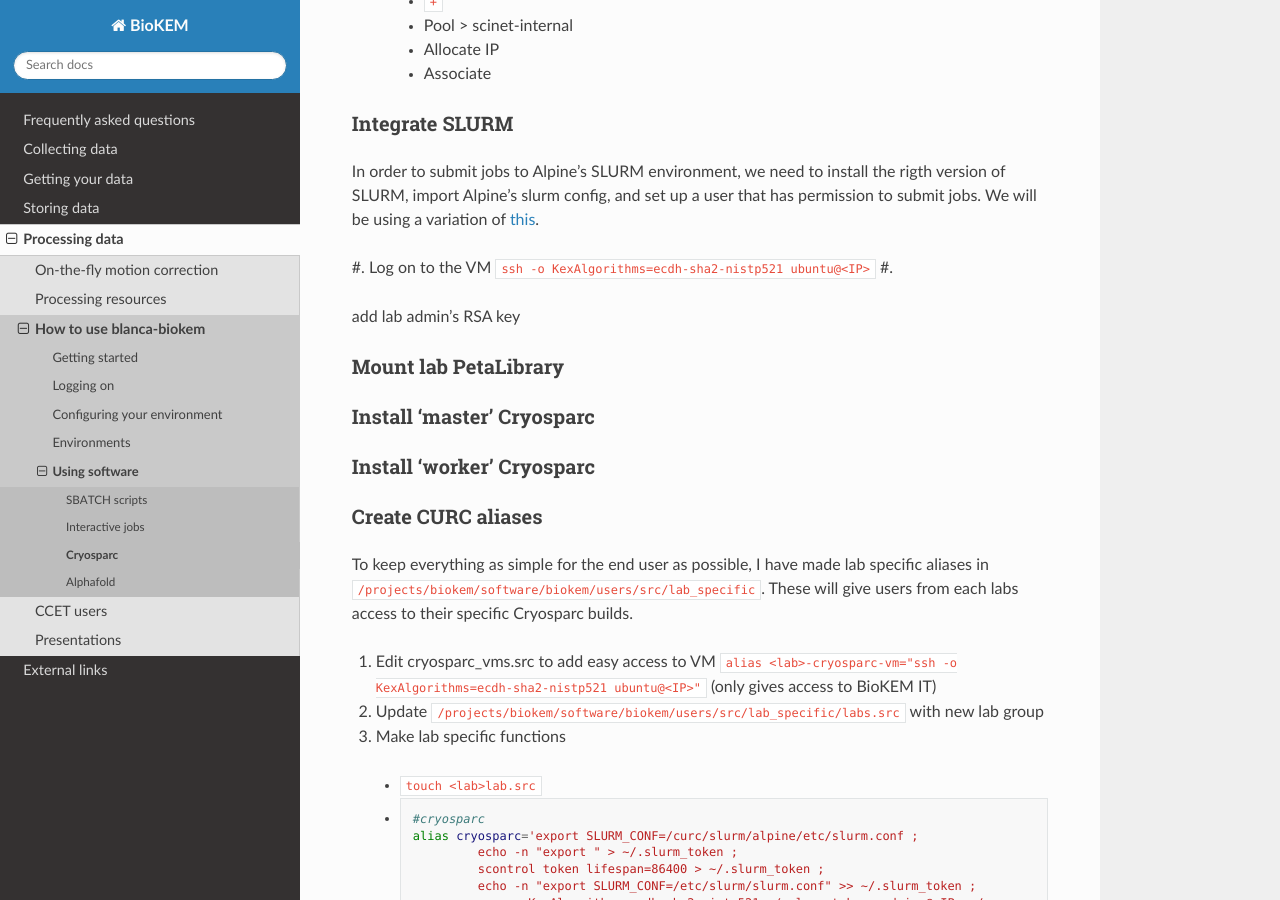
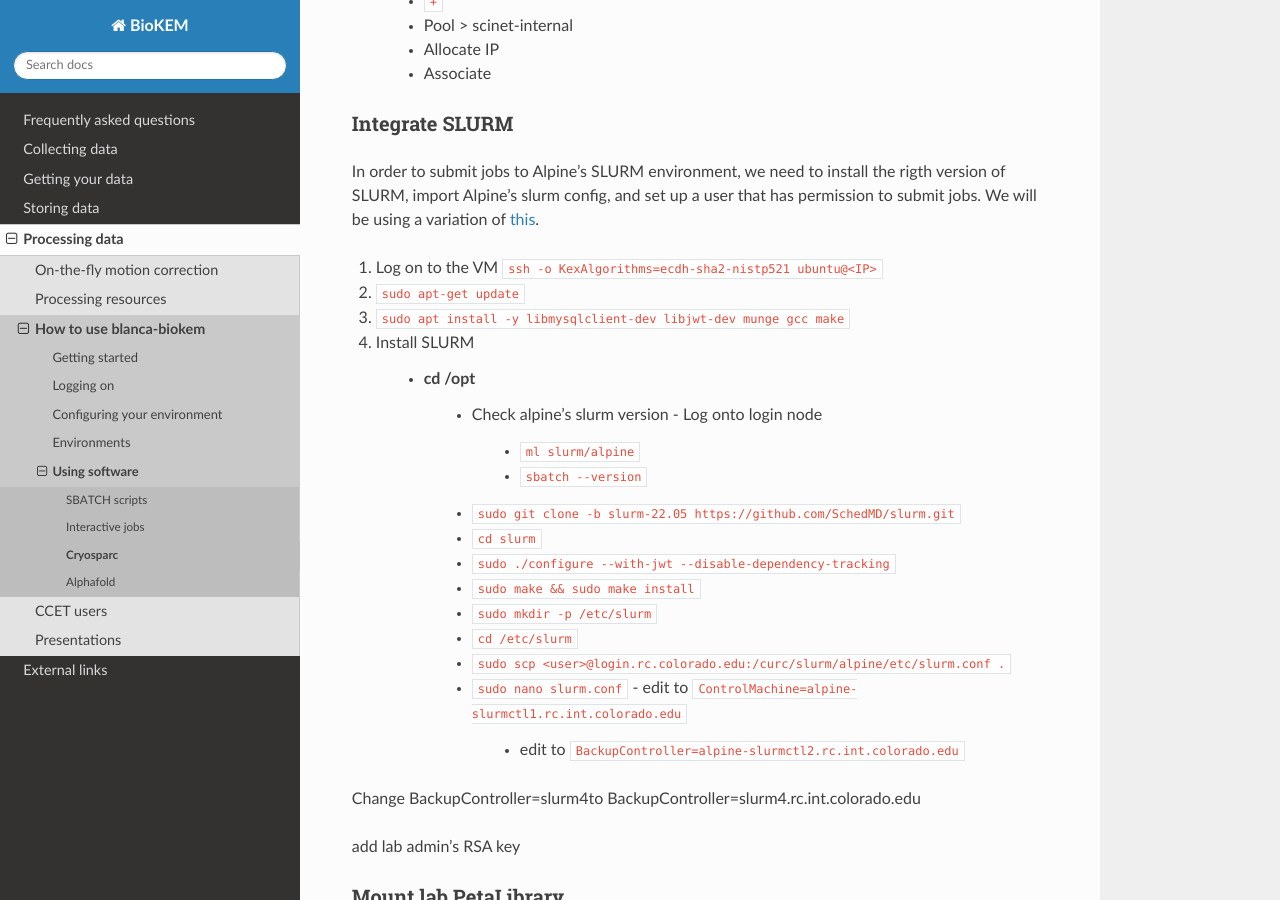
Before and after one commit to CU-BioKEM/user-guide, a Sphinx documentation site: the page built from docs/source/processing/using_software/cryosparc.rst, in a window 1280 px wide and 900 px high, scrolled down 2029 px. Built offline with Sphinx 7.4.7 and the Read the Docs theme 2.0.0, drawn with Linux system fonts in a browser that asks for light colours.

Commit message:
more cryosparc

```diff
--- a/docs/source/processing/using_software/cryosparc.rst
+++ b/docs/source/processing/using_software/cryosparc.rst
@@ -109,7 +109,27 @@ rigth version of SLURM, import Alpine's slurm config, and set up a user that has
 permission to submit jobs. We will be using a variation of `this <https://curc.readthedocs.io/en/latest/cloud/slurm-integration.html>`_.
 
 #. Log on to the VM ``ssh -o KexAlgorithms=ecdh-sha2-nistp521 ubuntu@<IP>``
-#.
+#. ``sudo apt-get update``
+#. ``sudo apt install -y libmysqlclient-dev libjwt-dev munge gcc make``
+#. Install SLURM
+
+    -	cd /opt
+		- Check alpine's slurm version
+		  - Log onto login node
+			- ``ml slurm/alpine``
+			- ``sbatch --version``
+		- ``sudo git clone -b slurm-22.05 https://github.com/SchedMD/slurm.git``
+		- ``cd slurm``
+		- ``sudo ./configure --with-jwt --disable-dependency-tracking``
+		- ``sudo make && sudo make install``
+		- ``sudo mkdir -p /etc/slurm``
+		- ``cd /etc/slurm``
+		- ``sudo scp <user>@login.rc.colorado.edu:/curc/slurm/alpine/etc/slurm.conf .``
+		- ``sudo nano slurm.conf``
+		  - edit to ``ControlMachine=alpine-slurmctl1.rc.int.colorado.edu``
+			- edit to ``BackupController=alpine-slurmctl2.rc.int.colorado.edu``
+
+Change BackupController=slurm4to BackupController=slurm4.rc.int.colorado.edu
 
 add lab admin's RSA key
 
```
